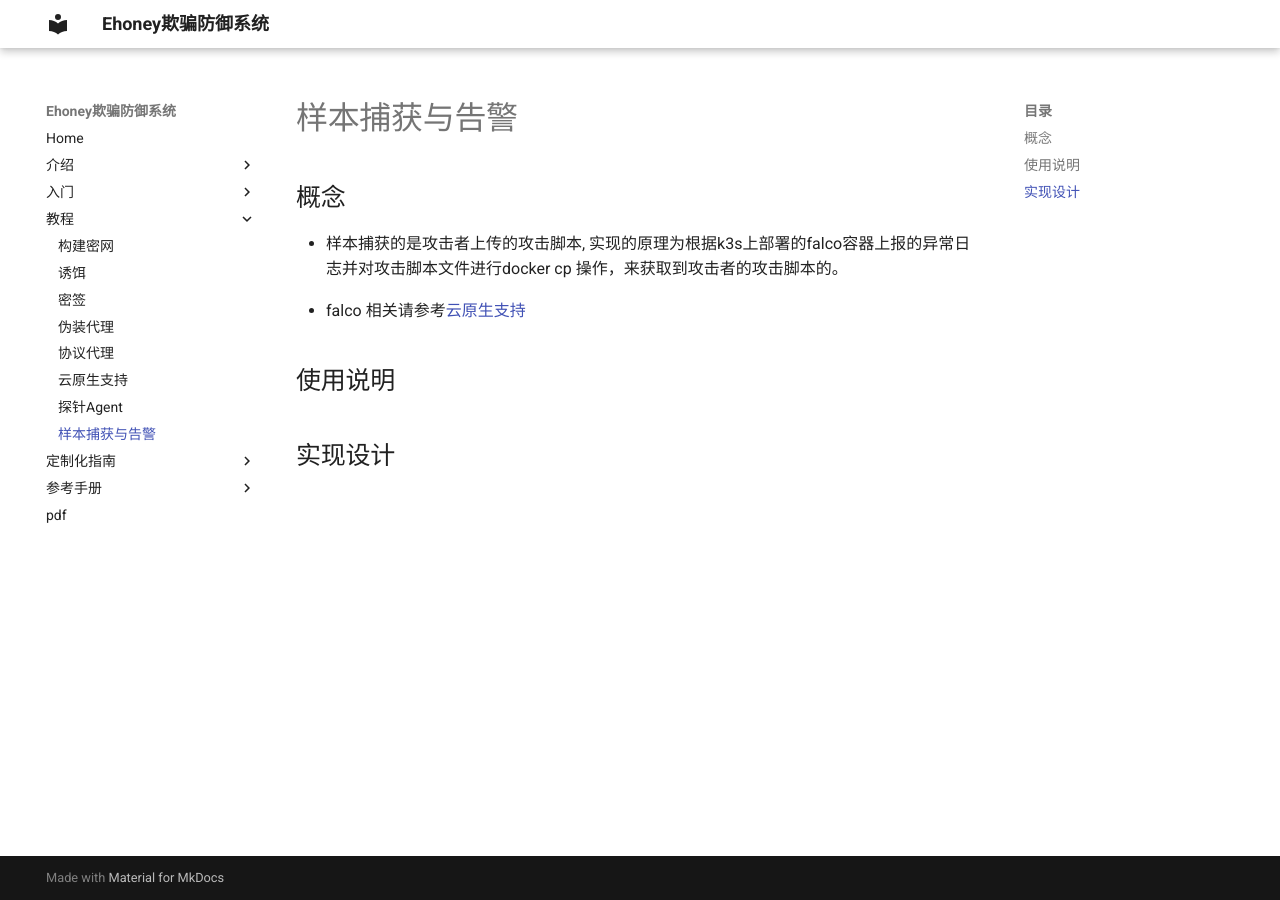
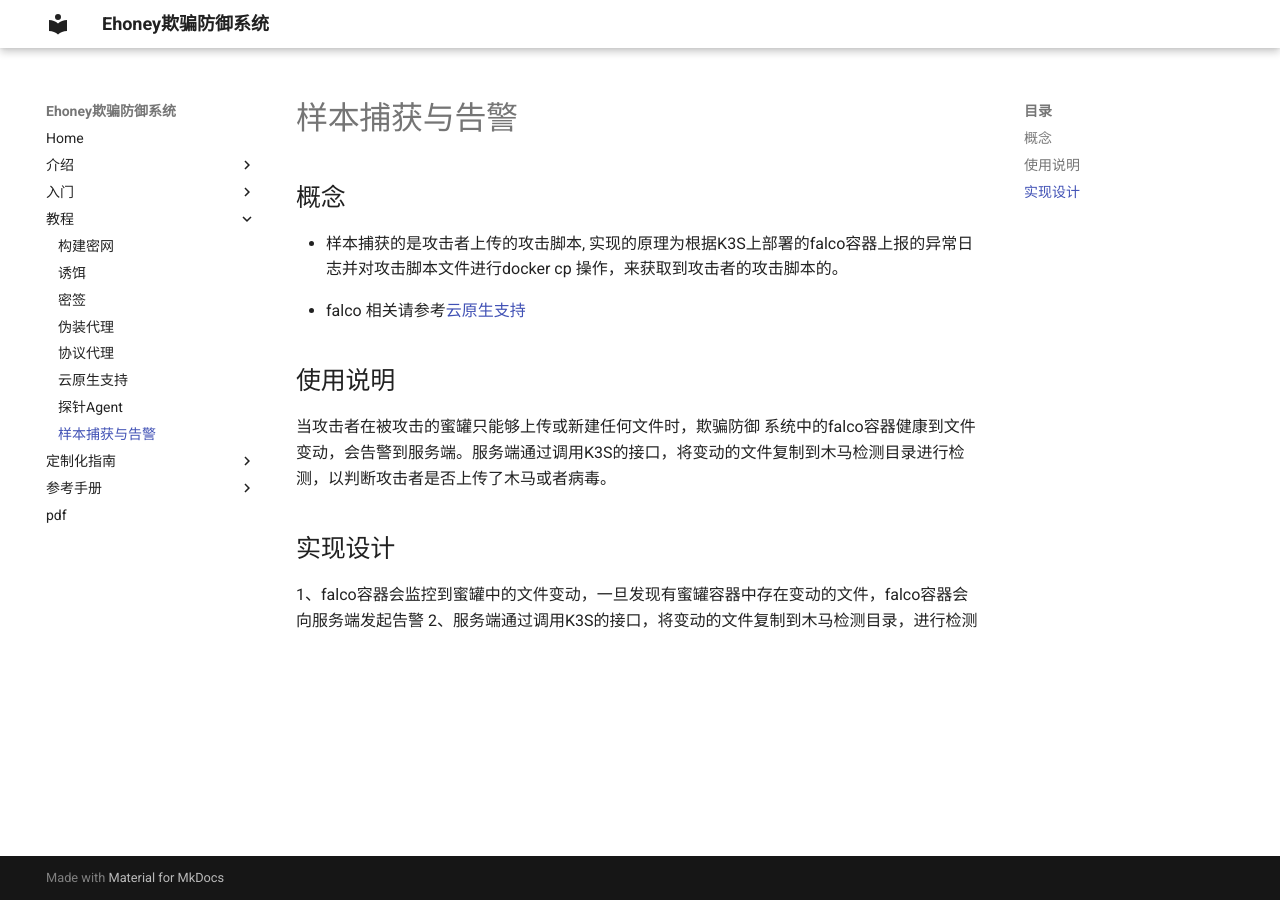
Before and after one commit to seccome/Ehoney, an MkDocs documentation site: the page built from doc/Tutorials/SampleCaptureAndAlert.md, in a window 1280 px wide. Built offline with MkDocs 1.6.1 and Material for MkDocs 9.7.7, drawn with Linux system fonts in a browser that asks for light colours.

Commit message:
Update SampleCaptureAndAlert.md

```diff
--- a/doc/Tutorials/SampleCaptureAndAlert.md
+++ b/doc/Tutorials/SampleCaptureAndAlert.md
@@ -1,8 +1,11 @@
 ## 概念
-* 样本捕获的是攻击者上传的攻击脚本, 实现的原理为根据k3s上部署的falco容器上报的异常日志并对攻击脚本文件进行docker cp 操作，来获取到攻击者的攻击脚本的。
+* 样本捕获的是攻击者上传的攻击脚本, 实现的原理为根据K3S上部署的falco容器上报的异常日志并对攻击脚本文件进行docker cp 操作，来获取到攻击者的攻击脚本的。
 
 * falco 相关请参考[云原生支持](https://www.showdoc.com.cn/1432924569255366/7002166374715945 "云原生支持")
 
 ## 使用说明
+当攻击者在被攻击的蜜罐只能够上传或新建任何文件时，欺骗防御 系统中的falco容器健康到文件变动，会告警到服务端。服务端通过调用K3S的接口，将变动的文件复制到木马检测目录进行检测，以判断攻击者是否上传了木马或者病毒。
 
 ## 实现设计
+1、falco容器会监控到蜜罐中的文件变动，一旦发现有蜜罐容器中存在变动的文件，falco容器会向服务端发起告警
+2、服务端通过调用K3S的接口，将变动的文件复制到木马检测目录，进行检测
```
